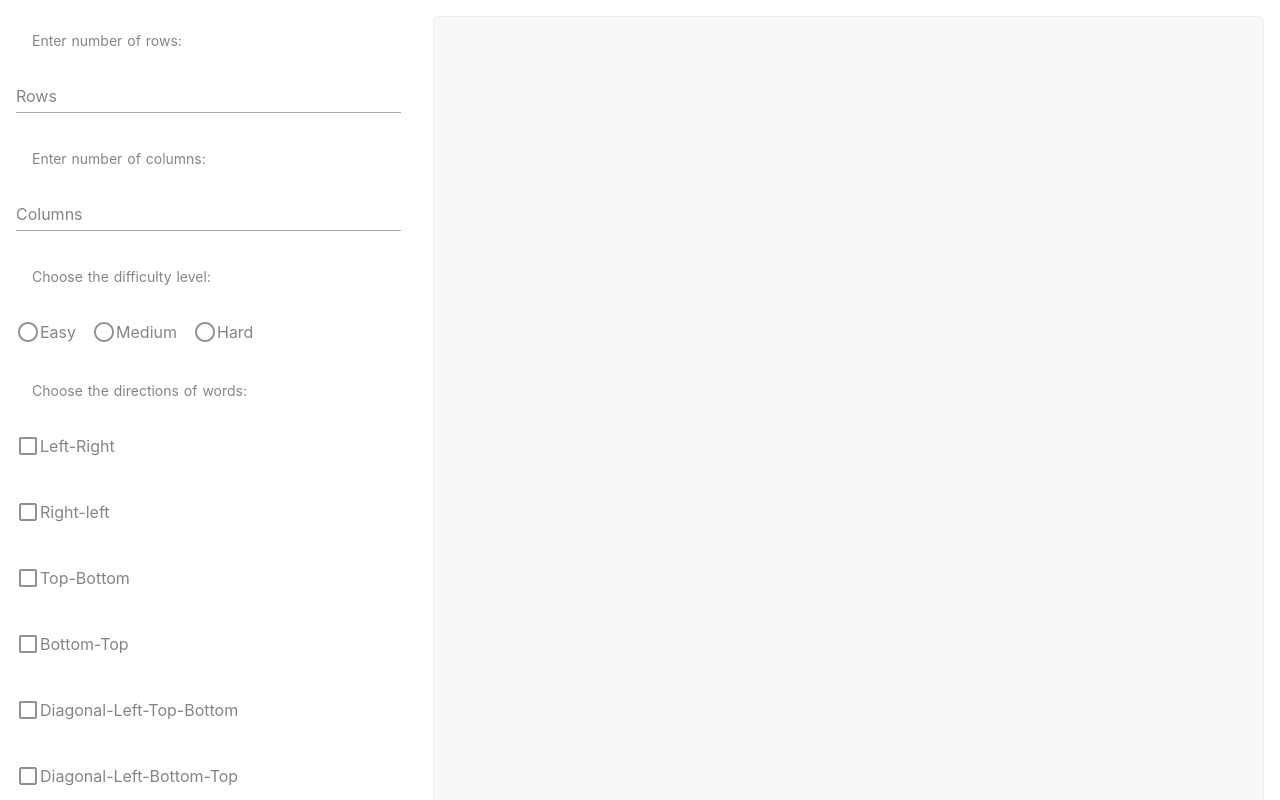
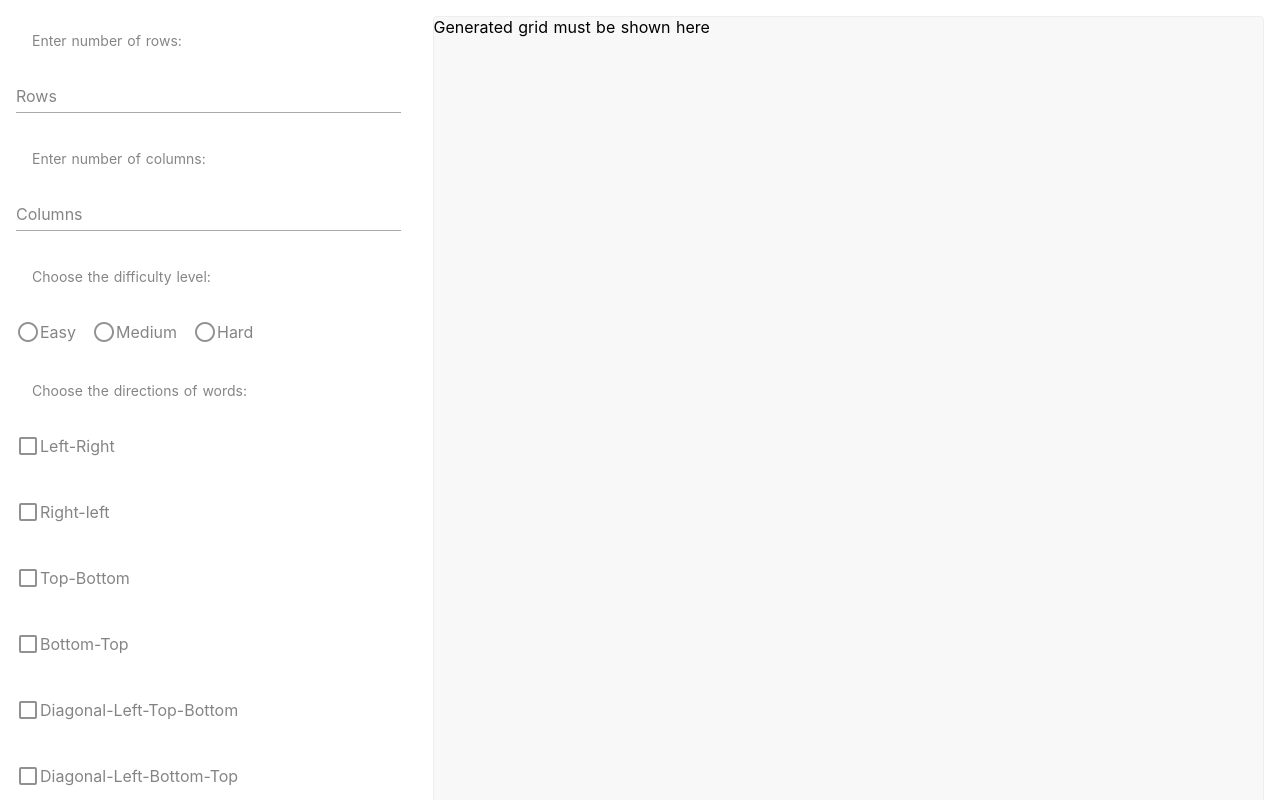
Before and after one commit to SurajVarma46/FindTheWords, a Nuxt app: page / in a window 1280 px wide. Shown: the top 800 px of the page. Built offline with nearby package versions, Linux system fonts and the light colour scheme.

Commit message:
Updated pages/index.vue

```diff
--- a/pages/index.vue
+++ b/pages/index.vue
@@ -27,14 +27,12 @@
         <v-btn round color="green" dark @click="genGrid">Generate Grid</v-btn>
       </div>
     </v-flex>
-    <v-flex xs12 sm6 md8 lg8 xl8 class="board-container"></v-flex>
+    <v-flex xs12 sm6 md8 lg8 xl8 class="board-container">{{puzzle}}</v-flex>
   </v-layout>
 </template>
 
 <script>
-export default {
-  methods: {
-    genGrid() {
+function genGrid() {
   nofwords = 10;
   words = [
     "hello",
@@ -48,7 +46,18 @@ export default {
     "response",
     "apple"
   ];
+  puzzle = new Array[rows][cols]();
+  for (i = 0; i < rows; i++) {
+    for (j = 0; j < cols; j++) {
+      puzzle[i][j] = "*";
     }
+  }
+}
+export default {
+  data: function() {
+    return {
+      puzzle: "Generated grid must be shown here"
+    };
   }
 };
 </script>
```
Lines whose indentation alone changed are shown as unchanged.
